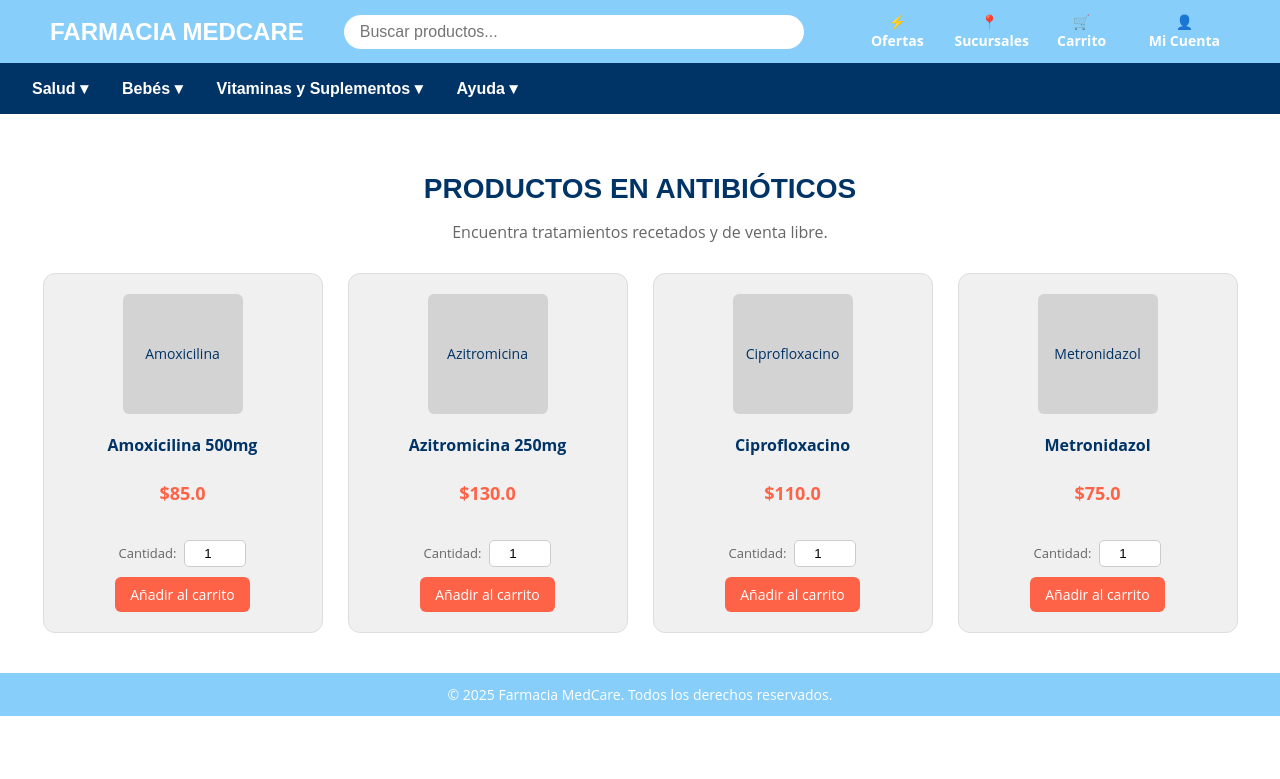
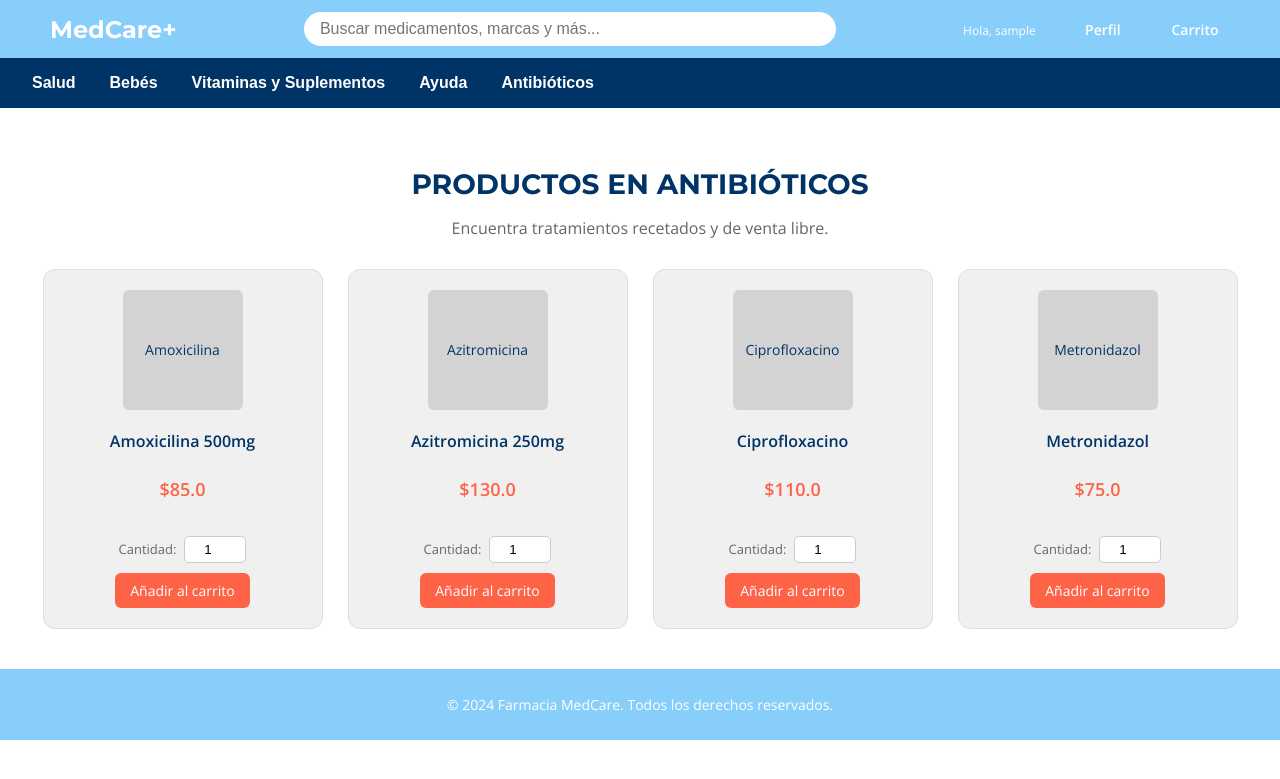
Before and after one commit to JoniG29/Project-Farma-MedCare, a Flask app: page /pagina/Antibioticos in a window 1280 px wide. Shown: the top 779 px of the page. Run offline with Flask 3, Linux system fonts and the light colour scheme; the visitor is signed in with stand-in values (Sample User, id 1).

Commit message:
Implementar ventana modal de confirmacion de compra

```diff
--- a/app.py
+++ b/app.py
@@ -367,9 +367,9 @@ def add_to_cart(product_id):
     session.modified = True
 
     producto = PRODUCTOS_DB[product_id]
-    flash(f"¡Se añadieron {cantidad} unidad(es) de '{producto['nombre']}' al carrito!", "success")
+    mensaje = f"Has añadido {cantidad} x {producto['nombre']} al carrito."
+    flash(mensaje, "cart_modal")
 
-    # Regresamos a la página anterior
     return redirect(request.referrer or url_for('home'))
 
 
--- a/templates/base.html
+++ b/templates/base.html
@@ -2,66 +2,143 @@
 <html lang="es">
 <head>
     <meta charset="UTF-8">
+    <title>{% block title %}Farmacia MedCare{% endblock %}</title>
+    <link rel="stylesheet" href="{{ url_for('static', filename='style.css') }}">
     <meta name="viewport" content="width=device-width, initial-scale=1.0">
-    <title>{% block title %}Farmacia MedCare{% endblock %}</title>
 
-    <link rel="stylesheet" href="{{ url_for('static', filename='style.css') }}">
+    <link href="https://fonts.googleapis.com/css2?family=Montserrat:wght@400;700&family=Open+Sans:wght@400;600&display=swap" rel="stylesheet">
 
     <style>
-        :root {
-            --color-verde-menta: {{ colores.verde_menta }};
-            --color-rojo-coral: {{ colores.rojo_coral }};
-            --color-azul-oscuro: {{ colores.azul_oscuro }};
-            --color-blanco: {{ colores.blanco }};
-        }
-        .banner {
-            height: 280px;
-            background-color: var(--color-verde-menta);
+        /* El fondo oscuro que cubre la pantalla */
+        .modal-overlay {
+            position: fixed;
+            top: 0;
+            left: 0;
+            width: 100%;
+            height: 100%;
+            background-color: rgba(0, 0, 0, 0.5); /* Semi-transparente */
             display: flex;
-            flex-direction: column;
             justify-content: center;
             align-items: center;
-            color: var(--color-blanco);
+            z-index: 1000; /* Asegura que esté encima de todo */
+        }
+
+        /* La cajita blanca del mensaje */
+        .modal-box {
+            background-color: white;
+            padding: 30px;
+            border-radius: 12px;
+            width: 90%;
+            max-width: 400px;
             text-align: center;
+            box-shadow: 0 5px 15px rgba(0,0,0,0.3);
+            animation: fadeIn 0.3s ease;
         }
-        .banner h1 { font-family: var(--font-titulo); font-size: 42px; font-weight: 800; margin-bottom: 10px; }
-        .banner p { font-size: 18px; }
 
+        .modal-buttons {
+            display: flex;
+            gap: 15px;
+            justify-content: center;
+            margin-top: 20px;
+        }
+
+        .btn-modal-pay {
+            background-color: var(--color-rojo-coral);
+            color: white;
+            padding: 10px 20px;
+            border-radius: 5px;
+            text-decoration: none;
+            font-weight: bold;
+        }
+
+        .btn-modal-continue {
+            background-color: var(--color-gris-calido);
+            color: var(--color-azul-oscuro);
+            padding: 10px 20px;
+            border-radius: 5px;
+            border: 1px solid #ccc;
+            cursor: pointer;
+            font-weight: bold;
+        }
+
+        @keyframes fadeIn {
+            from { opacity: 0; transform: translateY(-20px); }
+            to { opacity: 1; transform: translateY(0); }
+        }
     </style>
 </head>
 <body>
 
     <header class="header">
-        <a href="{{ url_for('home') }}" class="logo">FARMACIA MEDCARE</a>
-        <input type="search" class="search-bar" placeholder="Buscar productos...">
+        <div class="logo" onclick="window.location.href='/'">MedCare+</div>
+        <input type="text" class="search-bar" placeholder="Buscar medicamentos, marcas y más...">
         <div class="nav-right">
-            <a href="#">⚡️<br>Ofertas</a>
-            <a href="#">📍<br>Sucursales</a>
-            <a href="{{ url_for('carrito_page') }}">🛒<br>Carrito</a>
-
             {% if logged_in %}
-                <a href="{{ url_for('profile') }}" style="width: auto; padding: 0 10px;">👤<br>Mi Cuenta</a>
+                <span style="color: white; font-size: 12px; margin-right: 10px;">Hola, {{ username }}</span>
+                <a href="{{ url_for('profile') }}">Perfil</a>
+                <a href="{{ url_for('carrito_page') }}">Carrito</a>
             {% else %}
-                <a href="{{ url_for('login') }}" style="width: auto; padding: 0 10px;">🔑<br>Iniciar Sesión</a>
+                <a href="{{ url_for('login') }}">Ingresar</a>
+                <a href="{{ url_for('register') }}">Registro</a>
             {% endif %}
         </div>
     </header>
 
     <nav class="menu-bar">
         {% for cat in categorias %}
-            {% set target_url = '/pagina/' + cat.replace(' ', '') %}
-            <button onclick="window.location.href='{{ target_url }}'">{{ cat }} ▾</button>
+        <button onclick="window.location.href='/pagina/{{ cat|replace(' ', '') }}'">{{ cat }}</button>
         {% endfor %}
+        <button onclick="window.location.href='/pagina/Antibioticos'">Antibióticos</button>
     </nav>
 
-    <main>
-        {% block content %}
-        {% endblock %}
-    </main>
+    {% with messages = get_flashed_messages(with_categories=true) %}
+        {% if messages %}
+            {% for category, message in messages %}
+
+                {% if category == 'cart_modal' %}
+                    <div id="cartModal" class="modal-overlay">
+                        <div class="modal-box">
+                            <div style="font-size: 40px; margin-bottom: 10px;">✅</div>
+                            <h3 style="color: var(--color-azul-oscuro); margin-top: 0;">¡Producto Agregado!</h3>
+                            <p style="color: #666; font-size: 14px;">{{ message }}</p>
+
+                            <div class="modal-buttons">
+                                <button class="btn-modal-continue" onclick="closeModal()">
+                                    Seguir Comprando
+                                </button>
+
+                                <a href="{{ url_for('carrito_page') }}" class="btn-modal-pay">
+                                    Proceder al Pago
+                                </a>
+                            </div>
+                        </div>
+                    </div>
+
+                {% else %}
+                    <div style="padding: 15px; text-align: center; margin-bottom: 0;
+                        {% if category == 'error' %}background-color: #ffdddd; color: red;{% else %}background-color: #ddffdd; color: green;{% endif %}">
+                        {{ message }}
+                    </div>
+                {% endif %}
+
+            {% endfor %}
+        {% endif %}
+    {% endwith %}
+
+
+    {% block content %}{% endblock %}
 
     <footer class="footer">
-        © 2025 Farmacia MedCare. Todos los derechos reservados.
+        <p>&copy; 2024 Farmacia MedCare. Todos los derechos reservados.</p>
     </footer>
 
+    <script>
+        function closeModal() {
+            const modal = document.getElementById('cartModal');
+            if (modal) {
+                modal.style.display = 'none';
+            }
+        }
+    </script>
 </body>
 </html>
```
